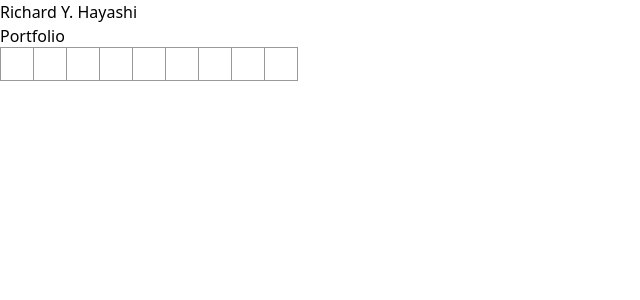
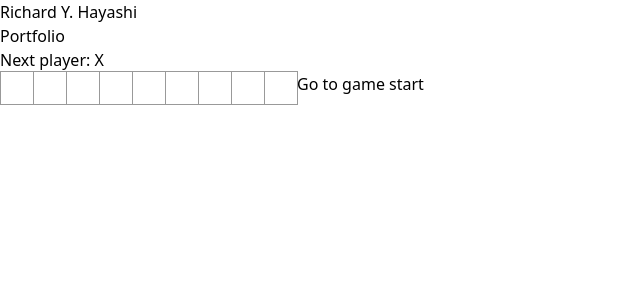
Before and after one commit to richardyhayashi/ryh_react_portfolio, a React (Vite) app in the folder react-app/: page / in a window 1280 px wide. Shown: the top 300 px of the page, without its empty margins (0-640 px from the left). Built offline with nearby package versions, Linux system fonts and the light colour scheme.

Commit message:
Working game

```diff
--- a/react-app/src/App.tsx
+++ b/react-app/src/App.tsx
@@ -1,4 +1,4 @@
-import Board from "./components/ttt/Board";
+import Game from "./components/ttt/Game";
 
 function App() {
   return (
@@ -7,7 +7,7 @@
         Richard Y. Hayashi
       </h1>
       <h2 className="text-2xl text-center"> Portfolio</h2>
-      <Board />
+      <Game />
     </>
   );
 }
--- a/react-app/src/components/ttt/Board.tsx
+++ b/react-app/src/components/ttt/Board.tsx
@@ -1,54 +1,48 @@
-import { useState } from "react";
 import Square from "./Square";
+import { calculateWinner } from "./utils";
 
-const Board = () => {
-  const [xIsNext, setXIsNext] = useState<boolean>(true);
-  const [squares, setSquares] = useState<(string|null)[]>(Array<string|null>(9).fill(null));
+type BoardProps = {
+  xIsNext: boolean,
+  squares: (string|null)[],
+  onPlay: (nextSquares: (string|null)[]) => void
+}
 
+const Board = ({ xIsNext, squares, onPlay }: BoardProps) => {
   const handleClick = (i: number) => {
         if (squares[i] || calculateWinner(squares)) return;
 
         const nextSquares = squares.slice();
-
         nextSquares[i] = xIsNext ? 'X' : 'O';
-        setSquares(nextSquares);
-        setXIsNext(!xIsNext);
+        onPlay(nextSquares);
   }
 
+  const winner = calculateWinner(squares);
+  const status = winner
+    ? `Winner: ${winner}`
+    : `Next player: ${xIsNext ? 'X' : 'O'}`;
+
   return (
-    <div className="">
-        {squares.map((value, index) => (
-            <Square key={index} value={value} onSquareClick={() => handleClick(index)} />)
-        )}
-    </div>
+    <>
+      <div className="">{status}</div>
+      <div className="flex flex-col">
+        <div className="flex">
+          <Square value={squares[0]} onSquareClick={() => handleClick(0)} />
+          <Square value={squares[1]} onSquareClick={() => handleClick(1)} />
+          <Square value={squares[2]} onSquareClick={() => handleClick(2)} />
+        </div>
+        <div className="flex">
+          <Square value={squares[3]} onSquareClick={() => handleClick(3)} />
+          <Square value={squares[4]} onSquareClick={() => handleClick(4)} />
+          <Square value={squares[5]} onSquareClick={() => handleClick(5)} />
+        </div>
+        <div className="flex">
+          <Square value={squares[6]} onSquareClick={() => handleClick(6)} />
+          <Square value={squares[7]} onSquareClick={() => handleClick(7)} />
+          <Square value={squares[8]} onSquareClick={() => handleClick(8)} />
+        </div>
+      </div>
+    </>
   );
 }
 
-/**
- *
- * @param squares
- * @returns
- */
-const calculateWinner = (squares: (string|null)[]): string|null => {
-  const lines = [
-    [0, 1, 2],
-    [3, 4, 5],
-    [6, 7, 8],
-    [0, 3, 6],
-    [1, 4, 7],
-    [2, 5, 8],
-    [0, 4, 8],
-    [2, 4, 6]
-  ];
-
-  for (let i = 0; i < lines.length; i++) {
-    const [a, b, c] = lines[i];
-    if (squares[a] && squares[a] === squares[b] && squares[a] === squares[c]) {
-      return squares[a];
-    }
-  }
-
-  return null;
-}
-
 export default Board;
--- /dev/null
+++ b/react-app/src/components/ttt/Game.tsx
@@ -0,0 +1,46 @@
+import { useState } from "react";
+import Board from "./Board";
+
+const Game = () => {
+  const [xIsNext, setXIsNext] = useState<boolean>(true);
+  const [history, setHistory] = useState<Array<string|null>[]>([Array<string|null>(9).fill(null)]);
+  const [currentMove, setCurrentMove] = useState(0);
+  const currentSquares = history[currentMove];
+
+  const handlePlay = (nextSquares: (string|null)[]) => {
+    const nextHistory = [...history.slice(0, currentMove + 1), nextSquares];
+    setHistory(nextHistory);
+    setCurrentMove(nextHistory.length - 1)
+    setXIsNext(!xIsNext);
+  }
+
+  const jumpTo = (nextMove: number) => {
+    setCurrentMove(nextMove);
+    setXIsNext(nextMove % 2 === 0);
+  }
+
+  const moves = history.map((_, move) => {
+    const description: string
+        = (move > 0)
+            ? `Go to move #${move}`
+            :  `Go to game start`;
+    return (
+      <li key={move}>
+        <button className="border p-1 hover:bg-slate-200 min-w-40" onClick={() => jumpTo(move)}>{description}</button>
+      </li>
+    );
+  });
+
+  return (
+    <div className="flex">
+        <div className="mx-7">
+            <Board xIsNext={xIsNext} squares={currentSquares} onPlay={handlePlay} />
+        </div>
+        <div className="game-info">
+            <ol>{moves}</ol>
+        </div>
+    </div>
+  );
+}
+
+export default Game;
--- a/react-app/src/components/ttt/Square.tsx
+++ b/react-app/src/components/ttt/Square.tsx
@@ -6,7 +6,11 @@
 }
 
 const Square = ({ value, onSquareClick }: SquareProps) => {
-    return <button className="square" onClick={onSquareClick}>{value}</button>;
+  return (
+    <button className="square" onClick={onSquareClick}>
+      {value}
+    </button>
+  );
 }
 
 export default Square;
--- /dev/null
+++ b/react-app/src/components/ttt/utils.ts
@@ -0,0 +1,28 @@
+/**
+ *
+ * @param squares
+ * @returns
+ */
+const calculateWinner = (squares: (string|null)[]): string|null => {
+  const lines = [
+    [0, 1, 2],
+    [3, 4, 5],
+    [6, 7, 8],
+    [0, 3, 6],
+    [1, 4, 7],
+    [2, 5, 8],
+    [0, 4, 8],
+    [2, 4, 6]
+  ];
+
+  for (let i = 0; i < lines.length; i++) {
+    const [a, b, c] = lines[i];
+    if (squares[a] && squares[a] === squares[b] && squares[a] === squares[c]) {
+      return squares[a];
+    }
+  }
+
+  return null;
+}
+
+export { calculateWinner };
```
Also changed, not shown: 1 other file (tests, documents, lock files or other folders).
